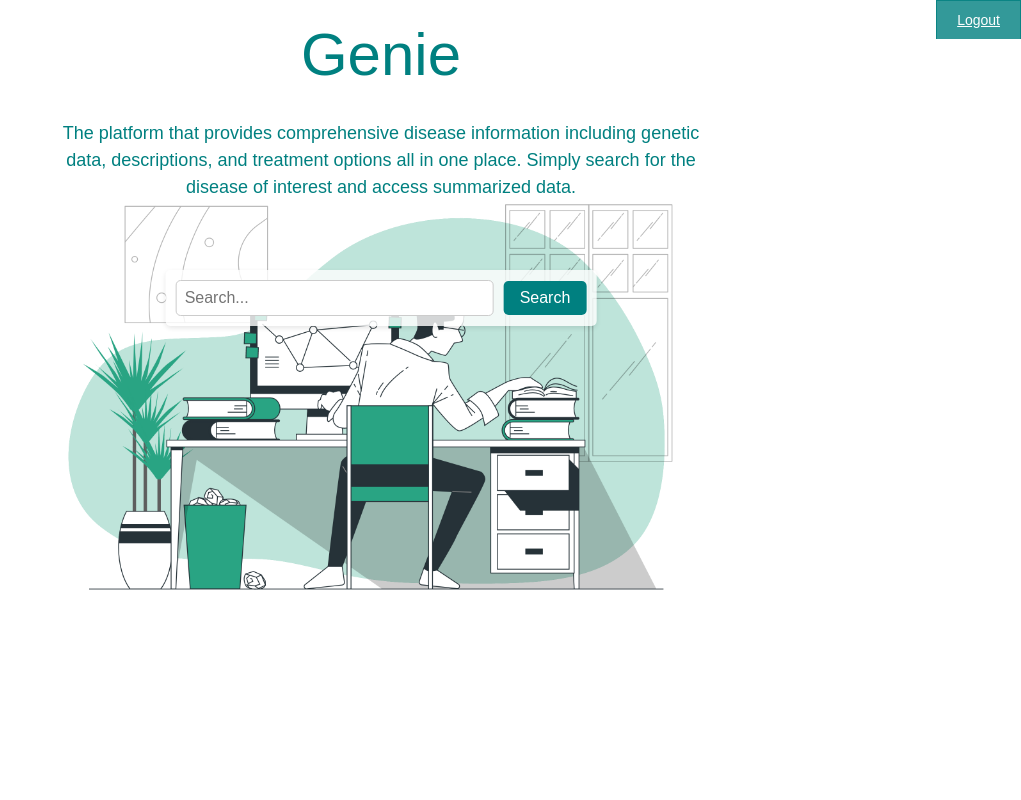
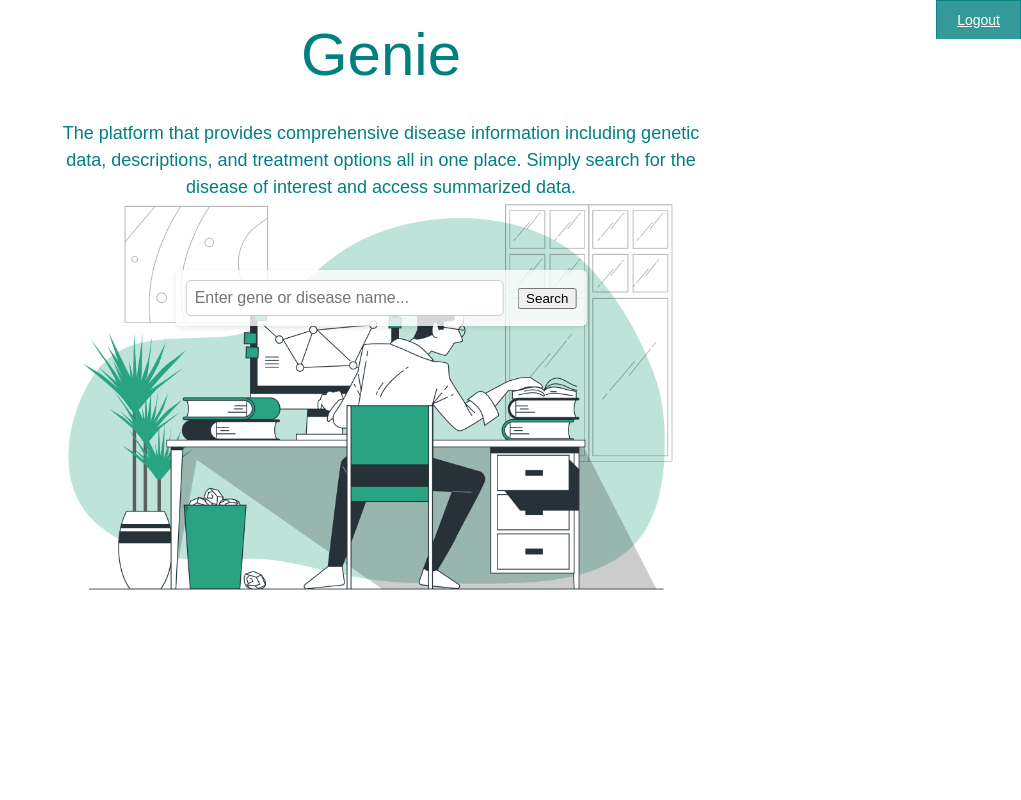
Before and after one commit to danielbar72/databasesProject, a Flask app: page /genie in a window 1280 px wide. Shown: the whole page, without its empty margins (259-1280 px from the left). Run offline with Flask 3, Linux system fonts and the light colour scheme; the visitor is signed in with stand-in values (Sample User, id 1).

Commit message:
Update genie.html

```diff
--- a/templates/genie.html
+++ b/templates/genie.html
@@ -134,18 +134,19 @@
             The platform that provides comprehensive disease information including genetic data, descriptions, and treatment options all in one place. Simply search for the disease of interest and access summarized data.
         </div>
         <div class="search-container">
-            <input type="text" class="search-bar" placeholder="Search...">
-            <button class="search-button" onclick="showOutput()">Search</button>
-        </div>
-    </div>
-    <div class="output-container" id="output" style="display: none;">
-        <p class="output-text">Output will be displayed here...</p>
-    </div>
-    <script>
-        function showOutput() {
-            var outputDiv = document.getElementById("output");
-            outputDiv.style.display = "block";
-        }
-    </script>
+    <form id="search-form">
+        <input
+            type="text"
+            id="search-input"
+            name="search_input"
+            class="search-bar"
+            placeholder="Enter gene or disease name..."
+        />
+        <button type="submit" class="button">Search</button>
+    </form>
+    <div id="results" class="output-container" style="display: none;"></div>
+</div>
+<script src="../static/js/scripts.js"></script>
+
 </body>
 </html>
```
